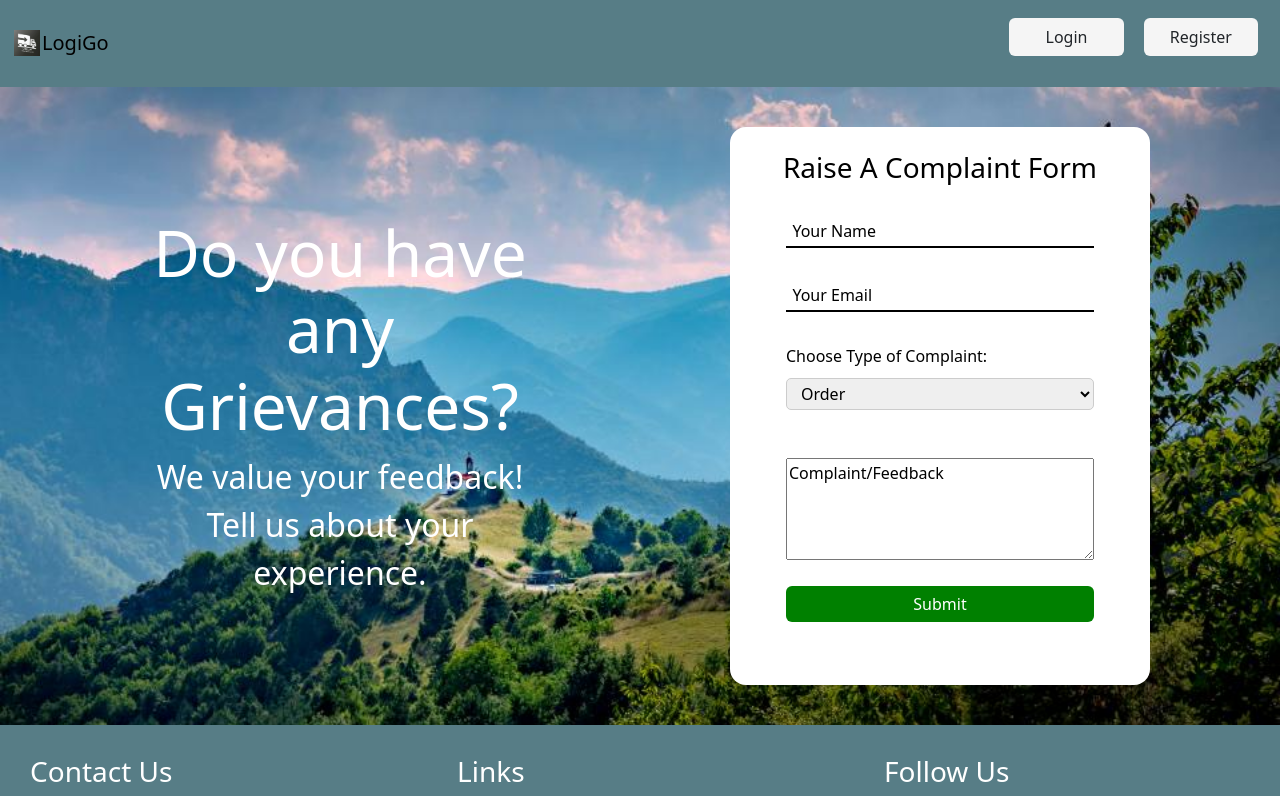
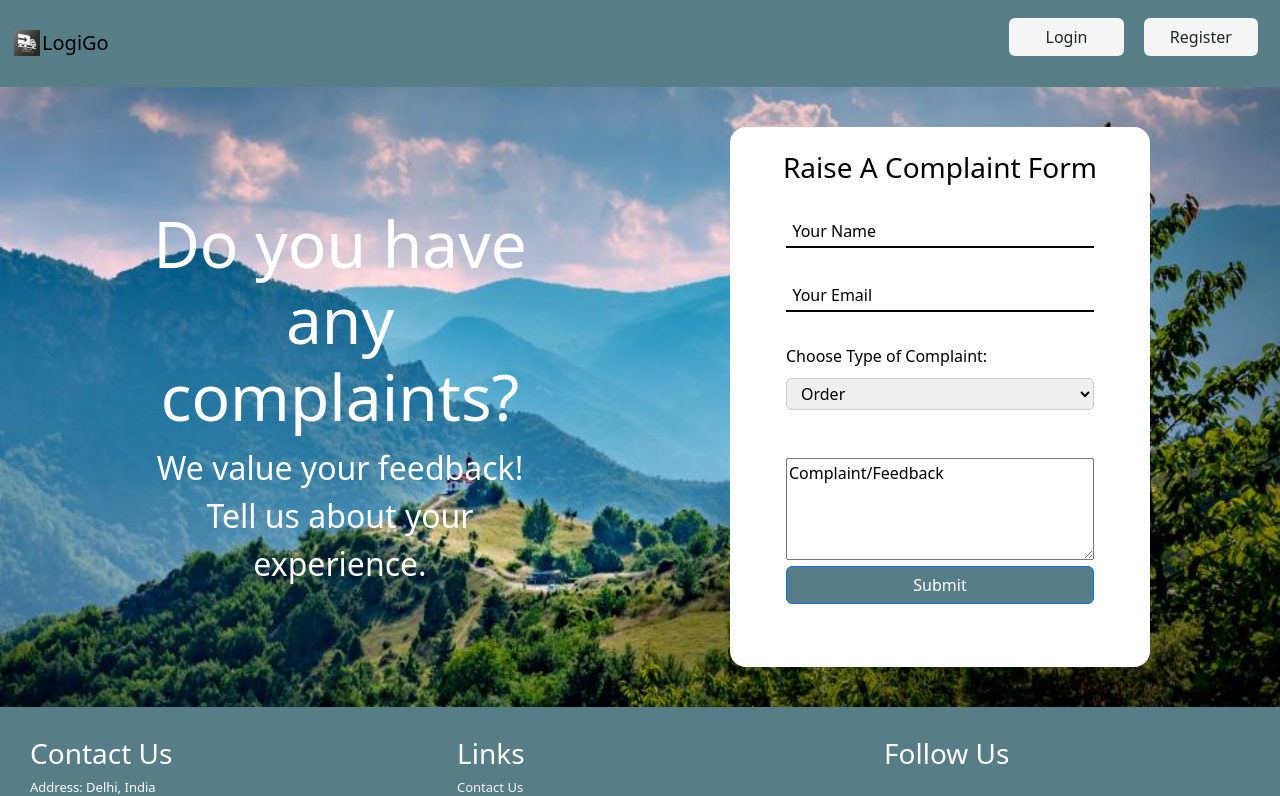
Before and after one commit to mitrya/ONDC-LOGISTICS-BAP, a React (Vite) app in the folder client/: page /grievance in a window 1280 px wide. Shown: the top 796 px of the page. Built offline with nearby package versions, Linux system fonts and the light colour scheme.

Commit message:
Some changes in CSS of gomepage and grievance

```diff
--- a/client/src/components/grievance/grievance.component.jsx
+++ b/client/src/components/grievance/grievance.component.jsx
@@ -92,7 +92,7 @@ function Grievance() {
                     <textarea name="content" placeholder="Complaint/Feedback" onChange={handleChange} style={{width:'100%', paddingBottom:'50px'}}/>
                     {info.length>0 && displayMessage(info)}
                     {/* <input type="submit" id="grievance-message-submit" value="SUBMIT" /> */}
-                    <Button id="Submit-complaint" onClick={handleClick} style={{ marginTop:'20px', backgroundColor: 'green', color: 'white', border: 'none', fontSize: '16px'} }>Submit</Button>
+                    <Button id="Submit-complaint" onClick={handleClick} >Submit</Button>
                 </form>
             </>
         )
@@ -105,7 +105,7 @@ function Grievance() {
 
                     <div id="other-info">
                         <div className="promotion">
-                            <h1 className='gheader'>Do you have any Grievances?</h1 >
+                            <h1 className='gheader'>Do you have any complaints?</h1 >
                         </div>
                         <div className="promotion-sub">
                             <span>
--- a/client/src/components/grievance/grievance.styles.css
+++ b/client/src/components/grievance/grievance.styles.css
@@ -63,7 +63,7 @@
 
 }
 
-#gform #Submit-complaint {
+#gform{
   padding-top: 30px;
   background-color: green;
   color:white
@@ -73,3 +73,10 @@
     color: black;
     opacity: 1; /* Firefox */
 }
+
+#Submit-complaint{
+    background-color: #577D86;
+}
+#Submit-complaint:hover{
+    background-color: #223235;
+}
--- a/client/src/pages/homepage/homepage.component.jsx
+++ b/client/src/pages/homepage/homepage.component.jsx
@@ -126,7 +126,7 @@ const Homepage = () => {
 										<span className={(returnIsValid(destinationDescription))?"text-success fw-bolder ":""}>{destinationDescription}</span>
 									</Form.Text>
 								</Form.Group>
-								<Button variant="primary" onClick={submitLocationData} >
+								<Button variant="primary" onClick={submitLocationData} className='button' >
 									Submit
 								</Button>
 							</Form>
--- a/client/src/pages/homepage/homepage.styles.css
+++ b/client/src/pages/homepage/homepage.styles.css
@@ -65,6 +65,13 @@
   background-color: white;
 }
 
+.button{
+  background-color: #577D86 !important;
+}
+.button:hover{
+  background-color: #223235  !important;
+}
+
 
 @media (max-width: 768px) {
   .hero-text {
```
Also changed, not shown: 1 other file (tests, documents, lock files or other folders).
